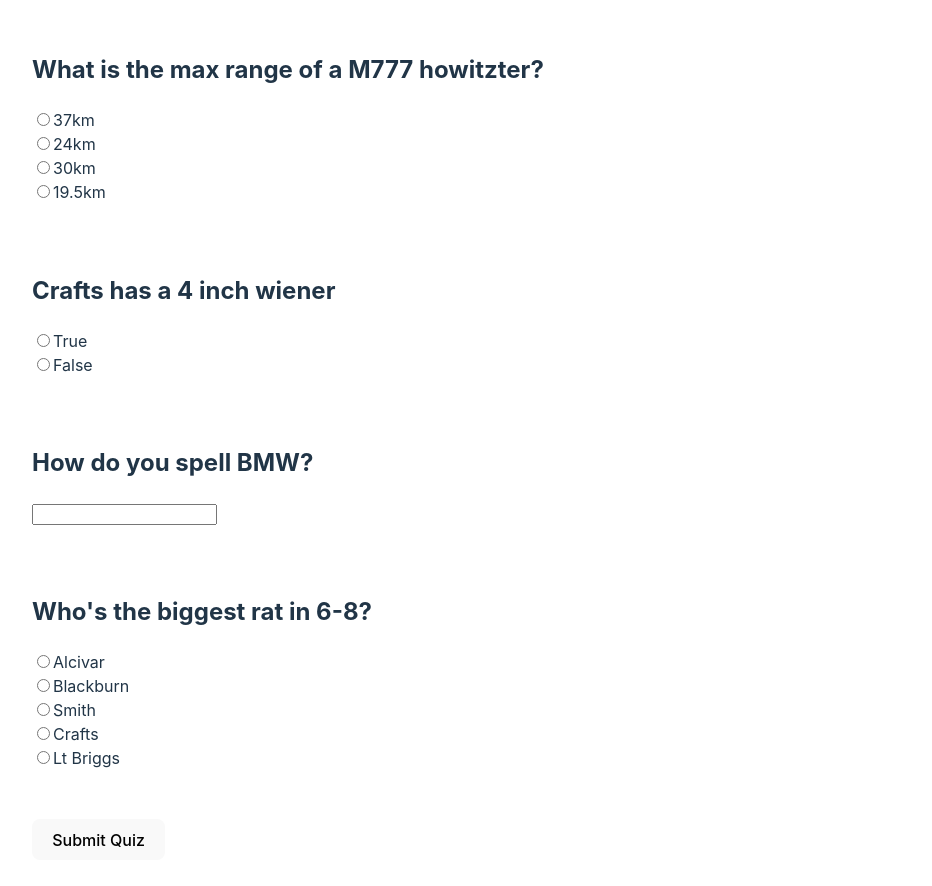
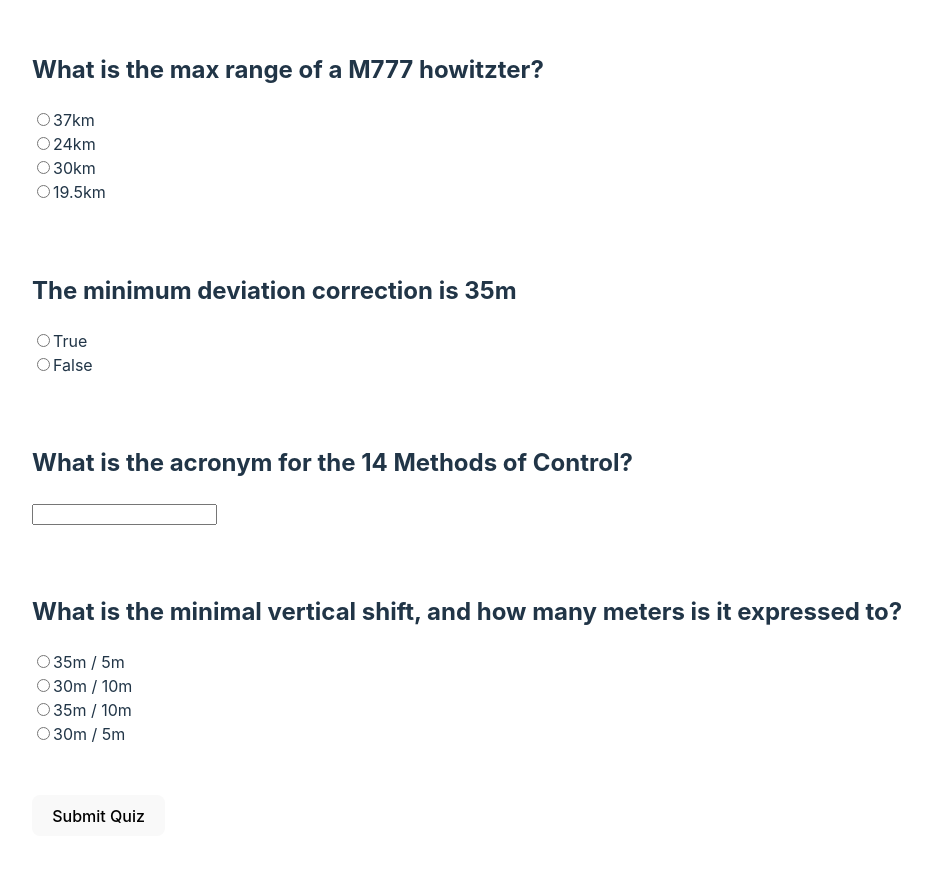
Before and after one commit to DanielPoprawski/quiz-app, a React (Vite) app: page / in a window 1280 px wide. Shown: the top 886 px of the page, without its empty margins (0-932 px from the left). Built offline with nearby package versions, Linux system fonts and the light colour scheme.

Commit message:
Fixed error messages

```diff
--- a/src/App.jsx
+++ b/src/App.jsx
@@ -9,23 +9,31 @@
 import { createRoot } from 'react-dom/client';
 
 export const QuizContext = createContext(null);
-const Answerkey = new Map();
+const AnswerKey = new Map();
 data.map((question, i) => {
-  Answerkey.set(i, question.answer);
+  AnswerKey.set(i, question.answer);
 })
 
 
 export default function App() {
   const [map, setMap] = useState(new Map());
-  const [error, changeError] = useState(new Map());
+  const [error, changeError] = useState({});
 
 
   //TODO: Fix this submit quiz function
   function submitQuiz() {
     console.log("Submitted Answers", map.size);
-    console.log("Correct Answers: ", Answerkey.size);
-    if (map.size < Answerkey.size) {
-      console.log("All questions must be answered before continuing");
+    console.log("Correct Answers: ", AnswerKey.size);
+    if (AnswerKey.size > map.size) {
+      const auxSet = new Set(AnswerKey.keys());
+      map.keys().forEach((key, value) => {
+        auxSet.delete(key);
+      })
+      const errorMessage = {};
+      auxSet.forEach(value => {
+        errorMessage[value] = "Please answer all questions before submitting";
+      })
+      changeError(errorMessage)
     }
   }
 
@@ -55,6 +63,4 @@
 }
 
 
-createRoot(document.getElementById('root')).render(<StrictMode>
-  <App />
-</StrictMode>);
+createRoot(document.getElementById('root')).render(<StrictMode><App /></StrictMode>);
--- a/src/assets/questions.json
+++ b/src/assets/questions.json
@@ -7,18 +7,18 @@
   },
   {
     "type": "tf",
-    "title": "Crafts has a 4 inch wiener",
-    "answer": true
+    "title": "The minimum deviation correction is 35m",
+    "answer": false
   },
   {
     "type": "fitb",
-    "title": "How do you spell BMW?",
-    "answer": "BMW"
+    "title": "What is the acronym for the 14 Methods of Control?",
+    "answer": "FACTTCCCCCRRDD"
   },
   {
     "type": "mcq",
-    "title": "Who's the biggest rat in 6-8?",
+    "title": "What is the minimal vertical shift, and how many meters is it expressed to?",
     "answer": 0,
-    "choices": ["Alcivar", "Blackburn", "Smith", "Crafts", "Lt Briggs"]
+    "choices": ["35m / 5m", "30m / 10m", "35m / 10m", "30m / 5m"]
   }
 ]
--- a/src/components/ErrorMessage.jsx
+++ b/src/components/ErrorMessage.jsx
@@ -1,4 +1,5 @@
-import { useState } from "react";
+import { useContext, useState } from "react";
+import { QuizContext } from "../App";
 
 export default function Err(props){
 
@@ -6,10 +7,12 @@
     // Add some sort of index
     // Make small list of basic error messages
 
-    const [message, setMessage] = useState("");
+    const {error, changeError} = useContext(QuizContext);
+    const index = props.index;
+
 
     return (
-    <h6 style={{color: "red"}} key={props.index}>
-        {message}
+    <h6 style={{color: "red"}} index={index} >
+        {error[index]}
     </h6>)
 }
--- a/src/components/MultipleChoiceQuestion.jsx
+++ b/src/components/MultipleChoiceQuestion.jsx
@@ -10,8 +10,8 @@
       <h2> {props.title} </h2>
       <p>
         {props.choices.map((choice, i) => (
-          <label>
-            <input type="radio" name={"question_" + props.index} key={i} value={i} onChange={handleChange} />
+          <label key={i}>
+            <input type="radio" name={"question_" + props.index}  value={i} onChange={handleChange} />
             {choice}
             <br />
           </label>
```
